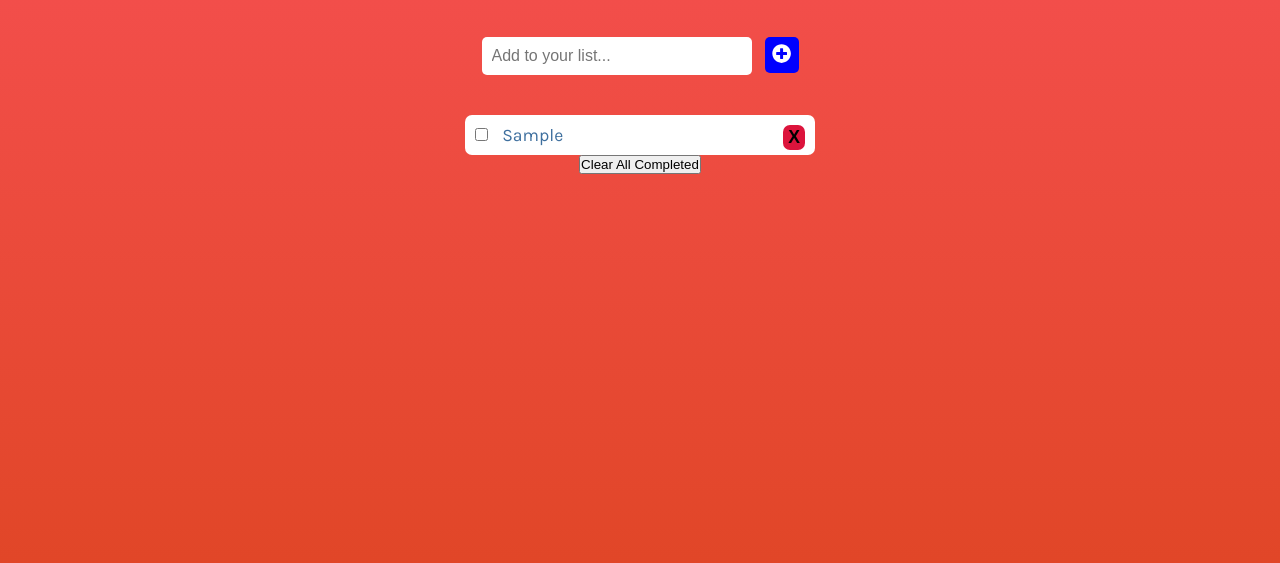
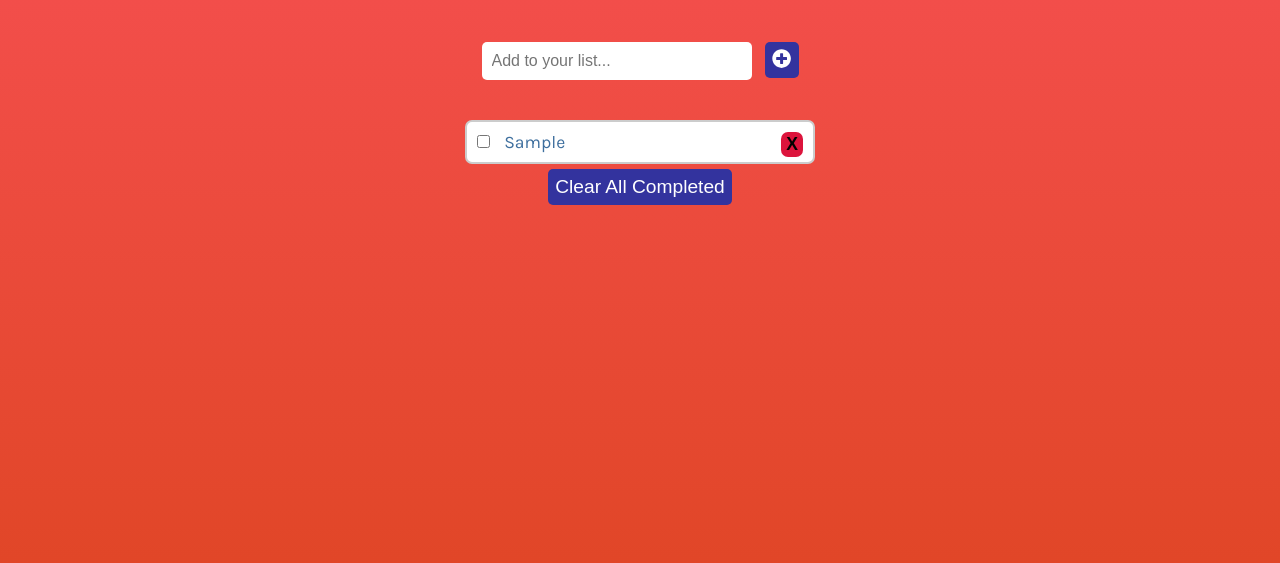
Before and after one commit to ixboy/ToDoList, a website built with webpack: page src/index.html in a window 1280 px wide. Both pictures are taken after typing "Sample" into the empty fields and a click on the button 781 px from the left and 134 px from the top of the page. Shown: the part 79-642 px from the top of the page. Built offline with nearby package versions, Linux system fonts and the light colour scheme.

Commit message:
edit style

```diff
--- a/src/style.scss
+++ b/src/style.scss
@@ -11,7 +11,6 @@ $primary-color: #3e6f9e;
 body {
   font-family: $font;
   color: $primary-color;
-  width: 100vw;
   min-height: 100vh;
   display: flex;
   justify-content: center;
@@ -20,7 +19,8 @@ body {
 
 button:hover {
   cursor: pointer;
-  background-color: #73e831;
+  background-color: #490000;
+  color: rgb(236, 9, 9);
 }
 
 ul {
@@ -40,9 +40,8 @@ h1 {
   font-size: 3rem;
 }
 
-
 .todo-form {
-  margin: 40px 0px;
+  margin: 40px 0;
 }
 
 .todo-input {
@@ -55,35 +54,28 @@ h1 {
   font-size: 1rem;
 }
 
-.add-button {
-  background-color: #0000ff;
+.add-button,
+.clear-all {
+  background-color: rgb(51, 51, 158);
   color: #fff;
   border: none;
   outline: none;
   border-radius: 5px;
   padding: 7px;
+  margin-top: 5px;
   font-size: 1.2rem;
 }
 
 .todo-items {
   min-width: 350px;
-}
 
   /* each li with class="item" */
   .item {
     background-color: #fff;
     padding: 10px;
     font-size: 1.1rem;
-}
-
-.item:first-child {
-  border-top-left-radius: 7px;
-  border-top-right-radius: 7px;
-}
-
-.item:last-child {
-  border-bottom-left-radius: 7px;
-  border-bottom-right-radius: 7px;
+    border-radius: 7px;
+    border: 2px solid #ccc;
   }
 
   /* item style end */
@@ -99,11 +91,16 @@ h1 {
     outline: none;
     border-radius: 7px;
     padding: 2px 5px;
-  margin-left: 10px;
     font-size: 1.1rem;
     font-weight: 550;
+  }
+
+  .delete-button:hover {
+    background-color: #490000;
+    color: rgb(236, 9, 9);
   }
 
   .checked {
     text-decoration: line-through;
   }
+}
```
Lines whose indentation alone changed are shown as unchanged.
